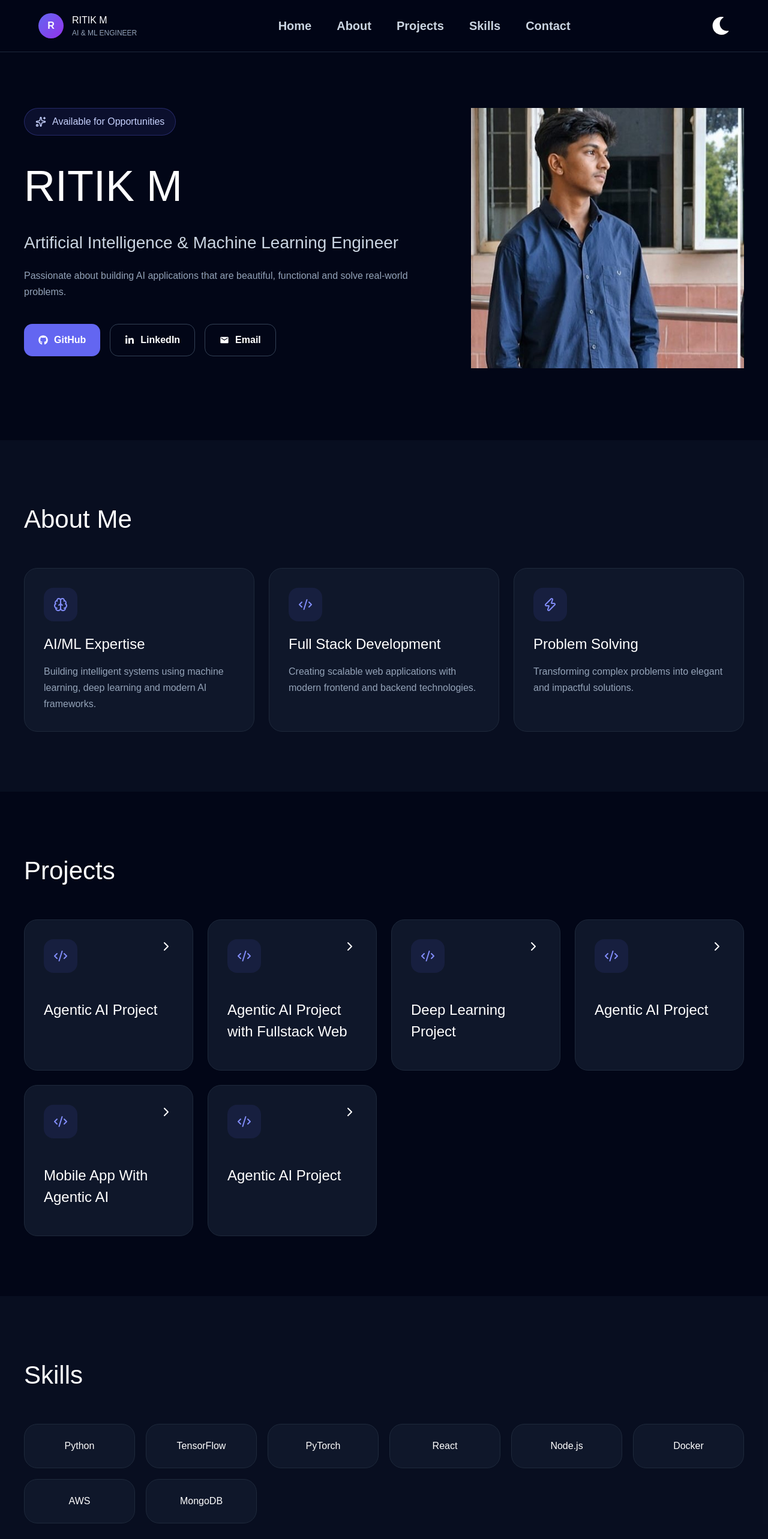
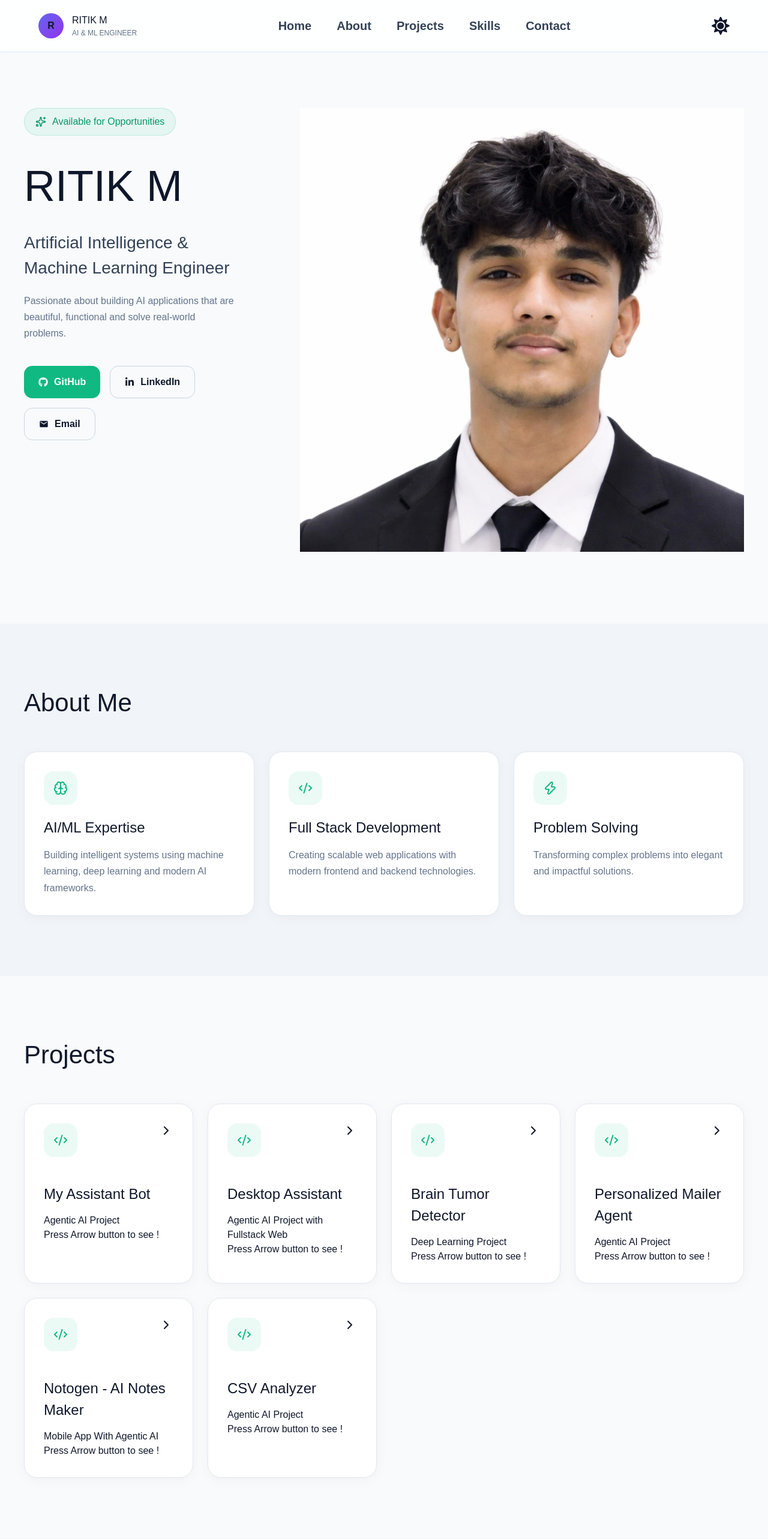
Before and after one commit to RitikM-AiDev/Ritik_aidev, a React (Vite) app in the folder Aizon/: page / in a window 1280 px wide. Shown: the top 2566 px of the page at 60% size. Built offline with nearby package versions, Linux system fonts and the light colour scheme.

Commit message:
ui changed

```diff
--- a/Aizon/src/App.jsx
+++ b/Aizon/src/App.jsx
@@ -23,11 +23,30 @@ import {
     FaMoon,
     FaSun
 } from "react-icons/fa"
-import { useState } from "react";
+import { useEffect, useState } from "react";
 
 export default function App() {
+
   const [menuOpen, setMenuOpen] = useState(false);
-  const [dark , Setdark] = useState(true);
+  const [dark , Setdark] = useState(()=>{
+       const saved_theme = localStorage.getItem("theme");
+       return saved_theme === "dark";
+  }
+  );
+  //  useEffect(()=>{
+  //    const saved_theme = localStorage.getItem("theme");
+  //
+  // },[])
+
+  useEffect(()=>{
+    if(dark){
+       localStorage.setItem("theme", "dark")
+    }
+    else{
+      localStorage.setItem("theme","light")
+    }
+
+  },[dark])
   const [popup,setPopup] = useState(false);
   const [header,setHeader] = useState(true);
    const [selectedProject, setSelectedProject] = useState(null);
@@ -132,6 +151,7 @@ and a backend powered by Agentic AI for intelligent analysis and report generati
         setPopup(true);
 
   }
+
   const handle_theme = () =>{
     Setdark(!dark);
   }
@@ -260,9 +280,42 @@ and a backend powered by Agentic AI for intelligent analysis and report generati
             </a>
           </div>
           </div>
-           <div className="w-90 h-90 rounded-full overflow-hidden bg-black">
-                <img   className="w-full h-full object-contain"  src={ritik_photo} alt="Ritik"/>
-        </div>
+              <div className="relative w-80 h-80 perspective-1000">
+  {/* Ambient glow */}
+  {/* <div className="absolute inset-0 rounded-full bg-gradient-to-r from-blue-500 via-purple-500 to-pink-500 blur-2xl opacity-40 animate-pulse"></div> */}
+
+  {/* 3D Container */}
+  <div className="relative w-full h-full transform-gpu hover:scale-105 transition-transform duration-500 ease-out"
+       style={{ transformStyle: 'preserve-3d' }}>
+
+    {/* Shadow layers for depth */}
+    {/* <div className="absolute inset-0 rounded-full bg-gradient-to-br from-blue-600/20 to-purple-600/20 blur-md translate-y-2 translate-x-2"></div> */}
+    {/* <div className="absolute inset-0 rounded-full bg-gradient-to-br from-purple-600/30 to-pink-600/30 blur-lg translate-y-3 translate-x-3"></div> */}
+
+    {/* Main image with 3D border */}
+    <div className="relative w-full h-full rounded-full p-[2px] bg-gradient-to-br from-blue-400 via-purple-500 to-pink-600 shadow-[0_15px_40px_rgba(139,92,246,0.5)]"
+         style={{ transform: 'translateZ(20px)' }}>
+
+      {/* Inner shadow ring */}
+      <div className="absolute inset-0 rounded-full bg-gradient-to-tl from-white/20 to-transparent opacity-60"></div>
+
+      {/* Image container */}
+      <div className="relative w-full h-full rounded-full overflow-hidden bg-gradient-to-br from-gray-900 to-black shadow-inner">
+        <img
+          className="w-full h-full object-cover scale-110"
+          src={ritik_photo}
+          alt="Ritik"
+        />
+
+        {/* Glossy highlight overlay */}
+        <div className="absolute inset-0 bg-gradient-to-br from-white/30 via-transparent to-transparent opacity-40 mix-blend-overlay"></div>
+
+        {/* Edge highlight */}
+        <div className="absolute inset-0 rounded-full border border-white/10"></div>
+      </div>
+    </div>
+  </div>
+</div>
         </div>
         </div>
       </section>
@@ -329,16 +382,15 @@ and a backend powered by Agentic AI for intelligent analysis and report generati
               <Code2 />
             </div>
 
-            {/* ✅ PASS REAL DATA HERE */}
             <ChevronRight
               onClick={() => handle_popup(project)}
               className="right-arrow"
               style={{ cursor: "pointer" }}
             />
           </div>
-
-          {/* ✅ FIX TITLE */}
-          <h3>{project.title}</h3>
+          <h3>{project.name}</h3>
+          <h4>{project.title}</h4>
+          <h6>Press Arrow button to see !</h6>
 
         </div>
       ))}
@@ -360,18 +412,74 @@ and a backend powered by Agentic AI for intelligent analysis and report generati
           <h2 className="section-title">Skills</h2>
 
           <div className="skills-grid">
-            {[
-              "Python",
-              "TensorFlow",
-              "PyTorch",
-              "React",
-              "Node.js",
-              "Docker",
-              "AWS",
-              "MongoDB",
-            ].map((skill) => (
-              <div className="skill-card" key={skill}>
-                {skill}
+            { [
+  {
+    type: "AI/ML",
+    skill: "LLM Engineering"
+  },
+  {
+    type: "AI/ML",
+    skill: "Deep Learning"
+  },
+  {
+    type: "AI/ML",
+    skill: "NLP"
+  },
+  {
+    type: "AI/ML",
+    skill: "Agentic AI"
+  },
+
+  {
+    type: "Frontend",
+    skill: "Flutter"
+  },
+  {
+    type: "Frontend",
+    skill: "React JS"
+  },
+  {
+    type: "Frontend",
+    skill: "JavaScript"
+  },
+  {
+    type: "Frontend",
+    skill: "TypeScript"
+  },
+
+  {
+    type: "Backend",
+    skill: "FastAPI"
+  },
+  {
+    type: "Backend",
+    skill: "Express JS"
+  },
+  {
+    type: "Backend",
+    skill: "Node JS"
+  },
+  {
+    type: "Backend",
+    skill: "REST APIs"
+  },
+
+  {
+    type: "Database",
+    skill: "PostgreSQL"
+  },
+  {
+    type: "Database",
+    skill: "Firebase"
+  },
+  {
+    type: "Database",
+    skill: "MongoDB"
+  }
+].map((skill, index) => (
+              <div className="skill-card" key={index}>
+                <h2 style={{fontWeight : "bolder" , color : dark ? "lightgreen" : "blue" }}>{skill.type}</h2><br/>
+                <h7 style={{fontWeight : "bold"}}>{skill.skill}</h7>
               </div>
             ))}
           </div>
--- a/Aizon/src/Popup.jsx
+++ b/Aizon/src/Popup.jsx
@@ -29,7 +29,7 @@ const Popup = ({ isOpen, onClose, project, darkMode }) => {
         <div className="w-full flex items-center justify-center bg-black/10 p-4">
           <img
             src={project.image}
-            alt={project.title}
+            alt={project.name}
             className="max-h-[45vh] w-auto object-contain rounded-xl"
           />
         </div>
@@ -38,7 +38,7 @@ const Popup = ({ isOpen, onClose, project, darkMode }) => {
         <div className="p-8 overflow-y-auto flex-1 space-y-5">
 
           <h2 className="text-3xl md:text-4xl font-bold">
-            {project.title}
+            {project.name}
           </h2>
 
           <p className={`text-base md:text-lg leading-relaxed ${
```
Also changed, not shown: Aizon/src/assets/ritik_photo.jpeg.
